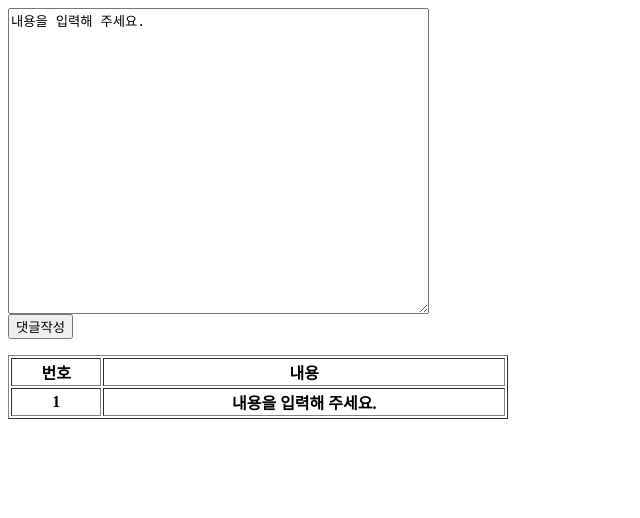
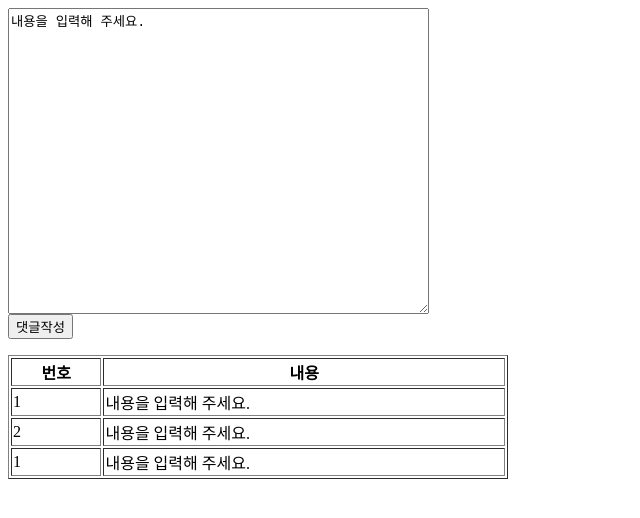
Before and after one commit to hummingbird26/test01, a plain HTML site: page index.html in a window 1280 px wide. Both pictures are taken after a click on the button "댓글작성". Shown: the whole page, without its empty margins (0-640 px from the left). Drawn offline with nearby package versions, Linux system fonts and the light colour scheme.

Commit message:
Update index.html

```diff
--- a/index.html
+++ b/index.html
@@ -1,43 +1,50 @@
-<!DOCTYPE HTML PUBLIC "-//W3C//DTD HTML 4.0 Transitional//EN">
-<HTML>
+<!DOCTYPE html PUBLIC "-//W3C//DTD HTML 4.0 Transitional//EN">
+<!-- saved from url=(0034)https://hki21038.github.io/test01/ -->
+<html><head><meta http-equiv="Content-Type" content="text/html; charset=UTF-8">
 
-	<HEAD>
-		<meta http-equiv="Content-Type" content="text/html; charset=UTF-8" />
 
-		<script src= "http://ajax.googleapis.com/ajax/libs/jquery/1.4.2/jquery.min.js"></script>
+
 
 		<script>
             var i = 1;
 
 			function createripple(){
                 console.log(i);
-                var textarea = $("#ripple").val();
-                console.log(textarea);
-				$("#test").append("<tr><th>"+i+"</th><th>"+textarea+"</th></tr>");
+                var textarea = document.getElementById("ripple");
+                var rtext = textarea.value
+                console.log(rtext);
+
+				mytable = document.getElementById('test');
+                row = mytable.insertRow(mytable.rows.length);
+                cell1 = row.insertCell(0);
+                cell2 = row.insertCell(1);
+                cell1.innerHTML = i;
+                cell2.innerHTML = rtext;
                 i = i+1;
 			}
 
 
 		</script>
-	</HEAD>
+	</head>
 
-	<BODY>
+	<body>
 
-        <form id = "form">
+        <form id="form">
 
-            <textarea form = "form" id = "ripple" cols = "50" rows = "20">내용을 입력해 주세요.</textarea><br>
-           <input type="button" value="댓글작성" onclick="createripple()"></div>
+            <textarea form="form" id="ripple" cols="50" rows="20">내용을 입력해 주세요.</textarea><br>
+           <input type="button" value="댓글작성" onclick="createripple()">
 
 
         </form>
 
-        <table id = "test" border = "1" width = "500">
-            <tr>
+        <table id="test" border="1" width="500">
+            <tbody><tr>
                 <th>번호</th>
                 <th>내용</th>
             </tr>
 
-        </table>
+        <tr><td>1</td><td>내용을 입력해 주세요.</td></tr><tr><td>2</td><td>내용을 입력해 주세요.</td></tr></tbody></table>
 
-	</BODY>
-</HTML>
+
+
+</body></html>
```
